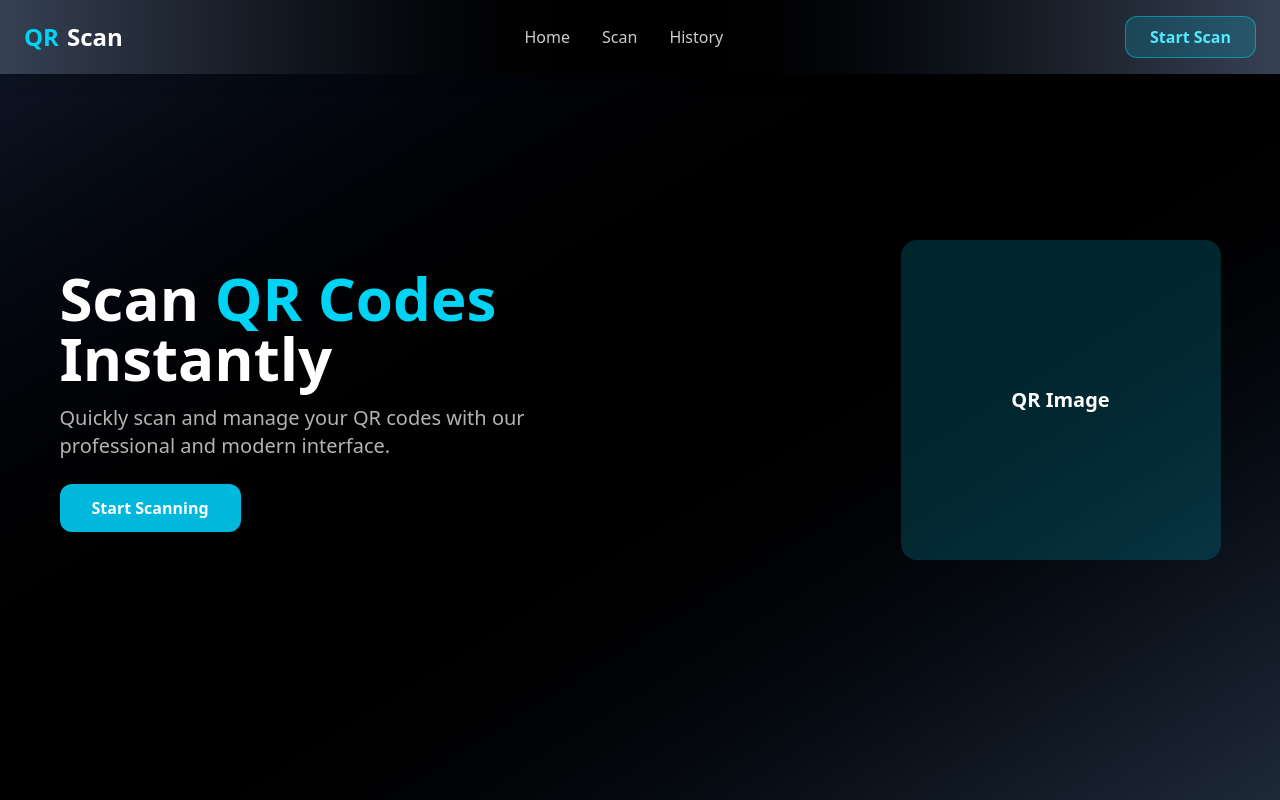
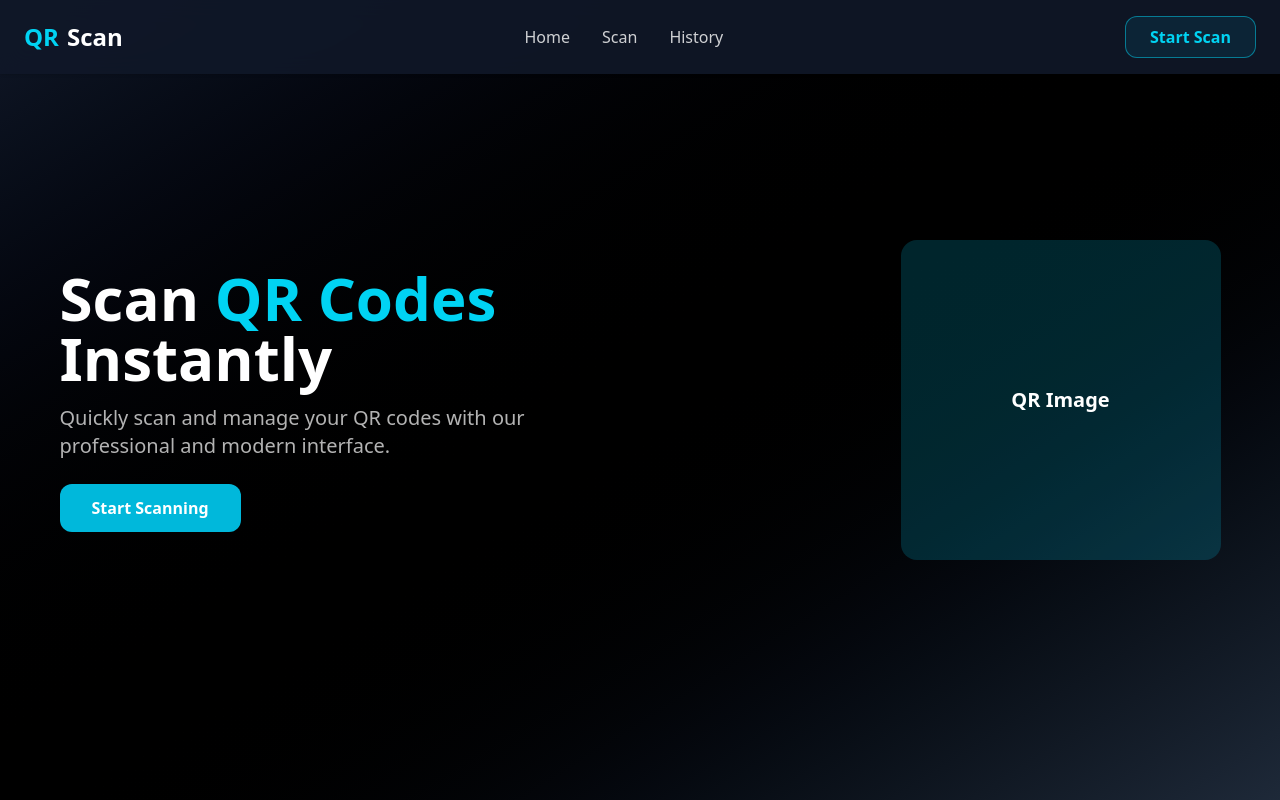
Before and after one commit to Muhammadkashif20/qr-scanner-app, a React (Vite) app in the folder qr-scanner-app/: page / in a window 1280 px wide. Built offline with nearby package versions, Linux system fonts and the light colour scheme.

Commit message:
working on header

```diff
--- a/qr-scanner-app/Components/Header.jsx
+++ b/qr-scanner-app/Components/Header.jsx
@@ -8,7 +8,7 @@ const Header = () => {
   const navLinks = ["Home", "Scan", "History"];
 
   return (
-    <header className="w-full fixed top-0 z-50 bg-gradient-to-r from-gray-700 via-black to-gray-700 shadow-lg">
+    <header className="w-full fixed top-0 z-50 bg-gray-900/90 backdrop-blur-md shadow-sm">
       <div className="max-w-7xl mx-auto px-6 py-4 flex items-center justify-between">
 
         {/* Logo */}
@@ -27,7 +27,7 @@ const Header = () => {
           {navLinks.map((link) => (
             <motion.a
               key={link}
-              whileHover={{ scale: 1.1, color: "#06b6d4" }}
+              whileHover={{ scale: 1.1, color: "#38bdf8" }} // Sky blue accent
               className="transition cursor-pointer"
             >
               {link}
@@ -37,8 +37,8 @@ const Header = () => {
 
         {/* Action Button */}
         <motion.button
-          whileHover={{ scale: 1.05, backgroundColor: "#06b6d4", color: "#fff" }}
-          className="hidden md:block px-6 py-2 rounded-xl border border-cyan-400/50 text-cyan-300 bg-cyan-500/20 font-semibold transition"
+          whileHover={{ scale: 1.05, backgroundColor: "#38bdf8", color: "#000" }} // Sky blue hover
+          className="hidden md:block px-6 py-2 rounded-xl border border-cyan-400/50 text-cyan-400 bg-cyan-500/10 font-semibold transition"
         >
           Start Scan
         </motion.button>
@@ -54,12 +54,12 @@ const Header = () => {
         <motion.div
           initial={{ opacity: 0, y: -20 }}
           animate={{ opacity: 1, y: 0 }}
-          className="md:hidden bg-gray-800/90 backdrop-blur-md px-6 py-4 flex flex-col gap-4"
+          className="md:hidden bg-gray-900/95 backdrop-blur-md px-6 py-4 flex flex-col gap-4"
         >
           {navLinks.map((link) => (
             <a key={link} className="text-white font-medium hover:text-cyan-400 transition">{link}</a>
           ))}
-          <button className="px-5 py-2 rounded-xl border border-cyan-400/50 text-cyan-300 bg-cyan-500/20 font-semibold hover:bg-cyan-500/40 hover:text-white transition">
+          <button className="px-5 py-2 rounded-xl border border-cyan-400/50 text-cyan-400 bg-cyan-500/10 font-semibold hover:bg-cyan-500/20 hover:text-white transition">
             Start Scan
           </button>
         </motion.div>
```
